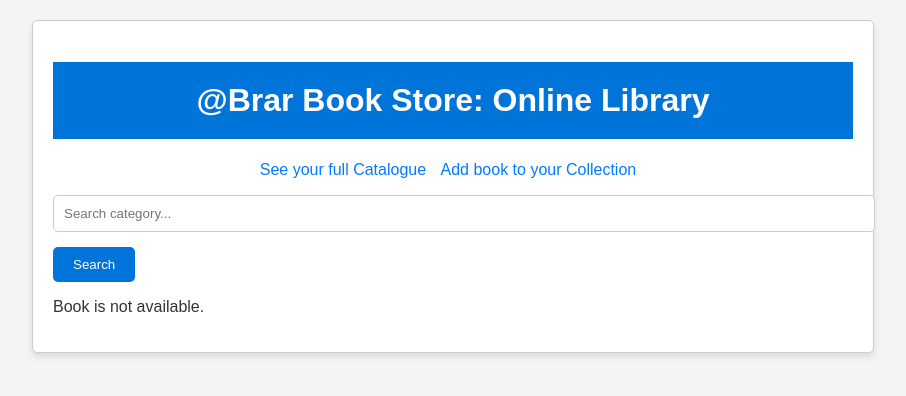
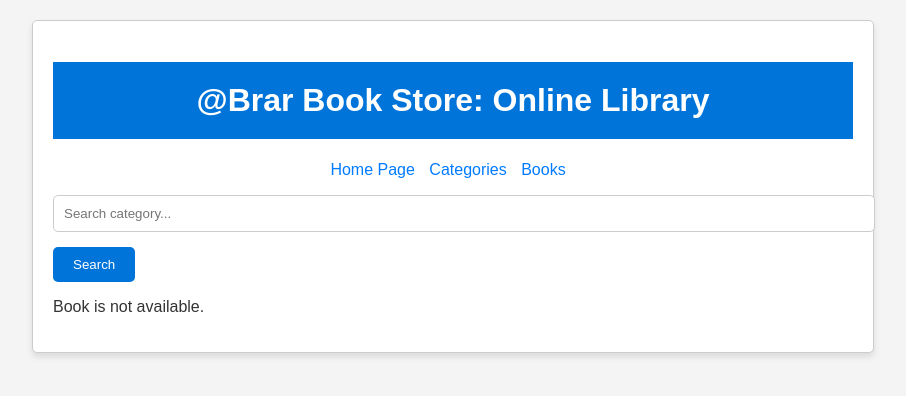
Before and after one commit to AnmoldeepBrar/Project, a PHP site: page /fulldetails.php in a window 1280 px wide. Shown: the top 396 px of the page, without its empty margins (187-1093 px from the left). Run offline with PHP 8.4, Linux system fonts and the light colour scheme; data that the repository does not hold is empty.

Commit message:
Full details
Changing links on fulldetails.php for easy navigation.

```diff
--- a/fulldetails.php
+++ b/fulldetails.php
@@ -11,10 +11,11 @@ require('connect.php');
 
 $insert = "create.php";
 $view = "view.php";
-$collection ="category.php";
 $id = null;
-$details = "fulldetails.php";
-$home = "home.php";
+$title = "fulldetails.php";
+$view = "home.php";
+$categoryPage = "category.php";
+$list = "collection.php";
 //$commentsQuery="";
 
 
@@ -130,8 +131,9 @@ if (isset($_GET['search_query']) && !empty($_GET['search_query'])) {
 <div id="wrapper">
     <h1>@Brar Book Store: Online Library</h1>
     <ul id="links">
-        <li><a href="<?= $view; ?>">See your full Catalogue</a></li>
-        <li><a href="<?= $insert; ?>">Add book to your Collection</a></li>
+        <li><a href="<?= $view; ?>">Home Page</a></li>
+        <li><a href="<?= $categoryPage; ?>">Categories</a></li>
+        <li><a href="<?= $collection; ?>">Books</a></li>
     </ul>
     <form method="get" action="<?= $home; ?>">
         <input type="text" name="search_query" placeholder="Search category...">
--- a/main.css
+++ b/main.css
@@ -109,7 +109,7 @@ h3, h4 {
 }
 
 ul {
-    color: antiquewhite;
+    color: rgb(222, 138, 29);
     list-style-type: none;
     padding: 0;
 }
```
